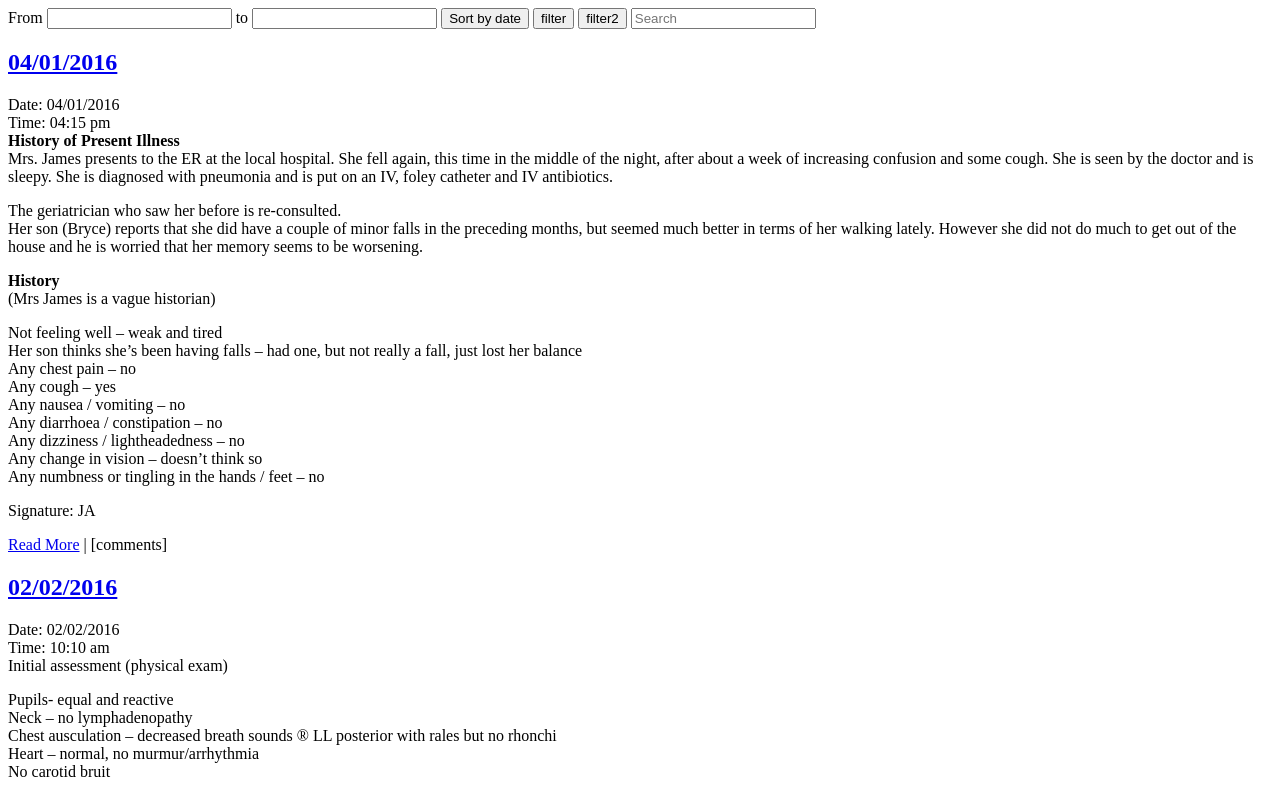
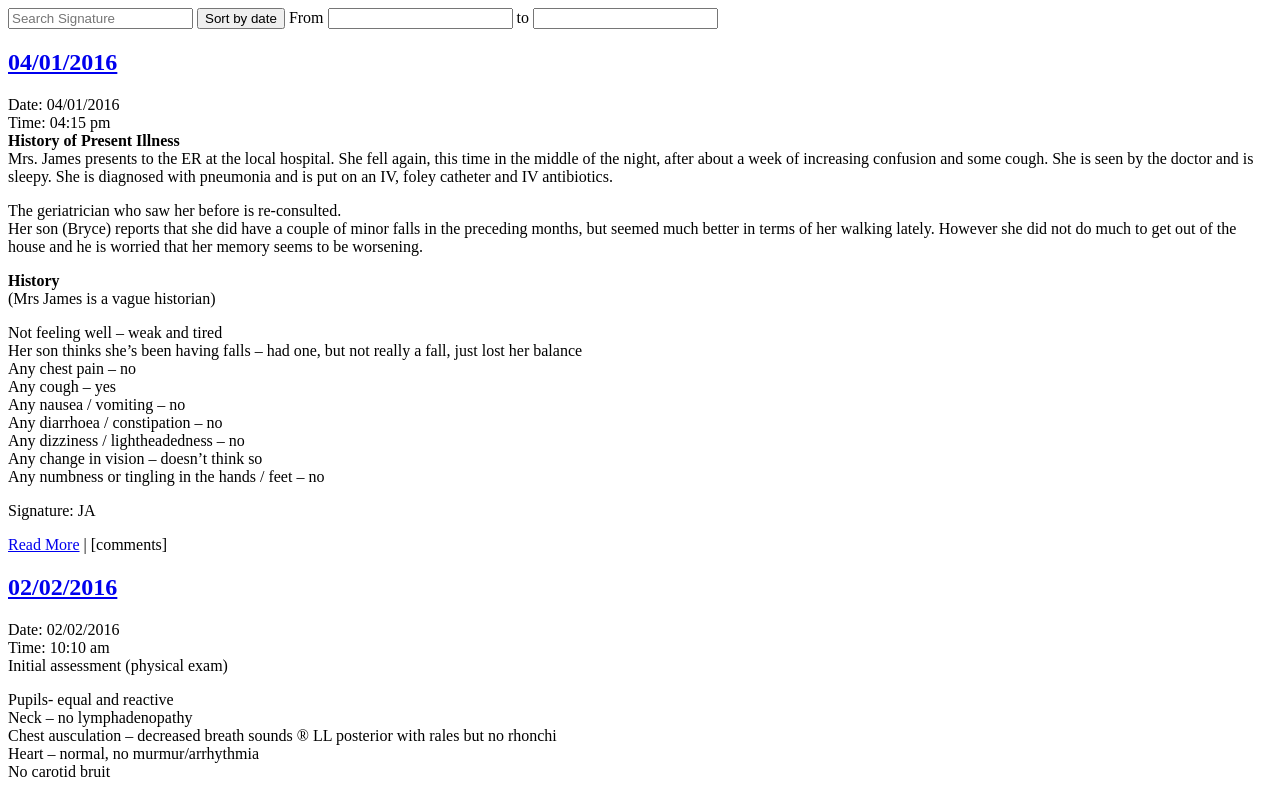
Before and after one commit to gdouglas/ehrsite, a plain HTML site: page index.html in a window 1280 px wide. Shown: the top 794 px of the page. Drawn offline with nearby package versions, Linux system fonts and the light colour scheme.

Commit message:
filter on date change and search signature only

```diff
--- a/index.html
+++ b/index.html
@@ -9,19 +9,14 @@
     <title></title>
 </head>
 <body>
-  <div class = "controls">
-    <label for="from">From</label>
-  <input type="text" id="from" class="datepicker" name="from">
-  <label for="to">to</label>
-  <input type="text" id="to" class="datepicker" name="to">
-
-    <button ID="sort-date" data-sort-by="ascending">Sort by date</button>
-
-    <button id="filter">filter</button>
-    <button id="filter2">filter2</button>
-    <input type="text" class="quicksearch" id="quicksearch" placeholder="Search" />
-  </div>
-
+    <div class="controls">
+        <input type="text" class="quicksearch" id="quicksearch" placeholder="Search Signature" />
+        <button ID="sort-date" data-sort-by="ascending">Sort by date</button>
+        <label for="from">From</label>
+        <input type="text" id="from" class="datepicker" name="from">
+        <label for="to">to</label>
+        <input type="text" id="to" class="datepicker" name="to">
+    </div>
     <div class="tab-pane active" id="ProgressNotes-2">
         <div class=
         "post-255 post type-post status-publish format-standard hentry category-henrietta-james"
```
Also changed, not shown: script.js (+16 -27 lines).
